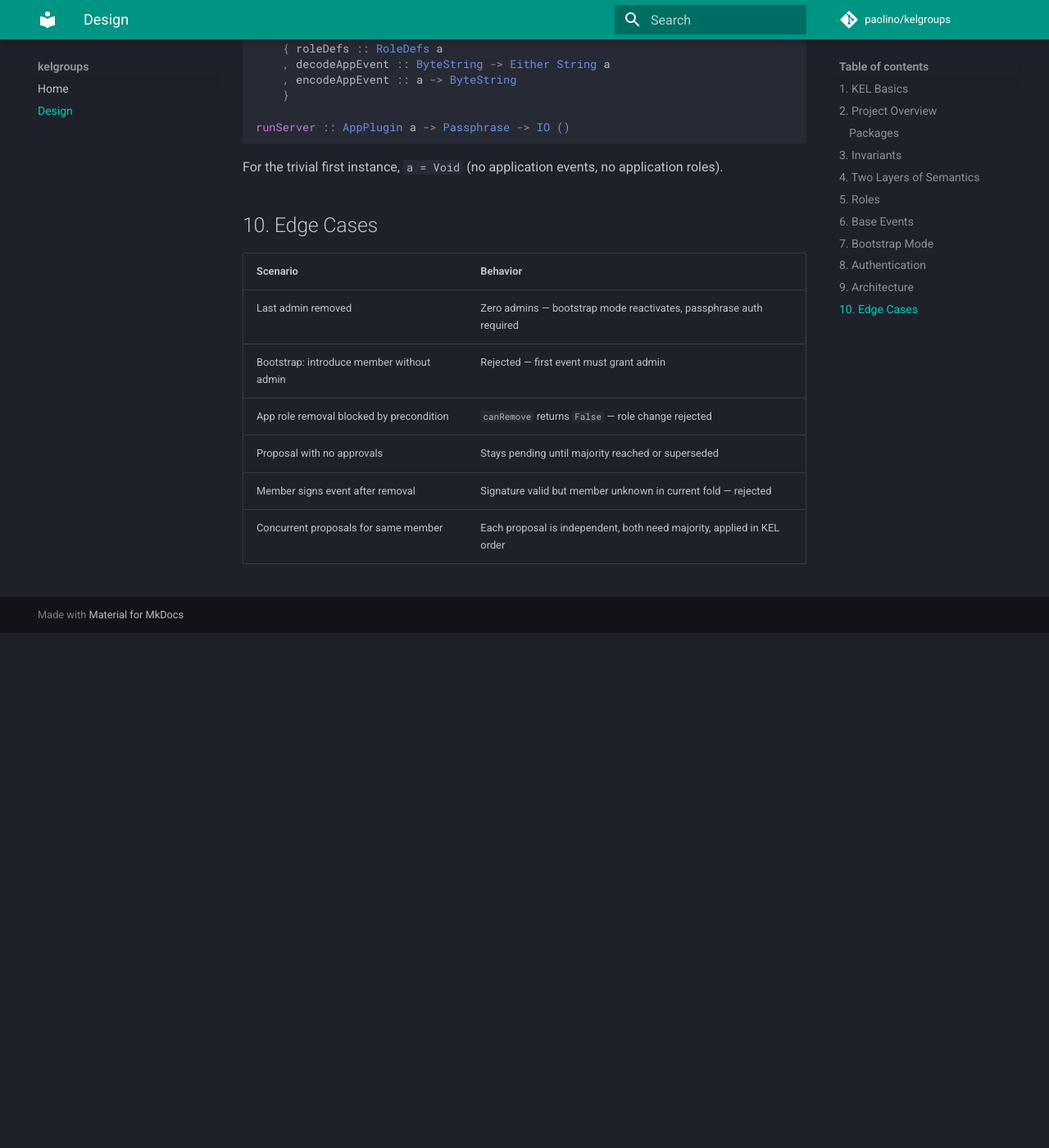
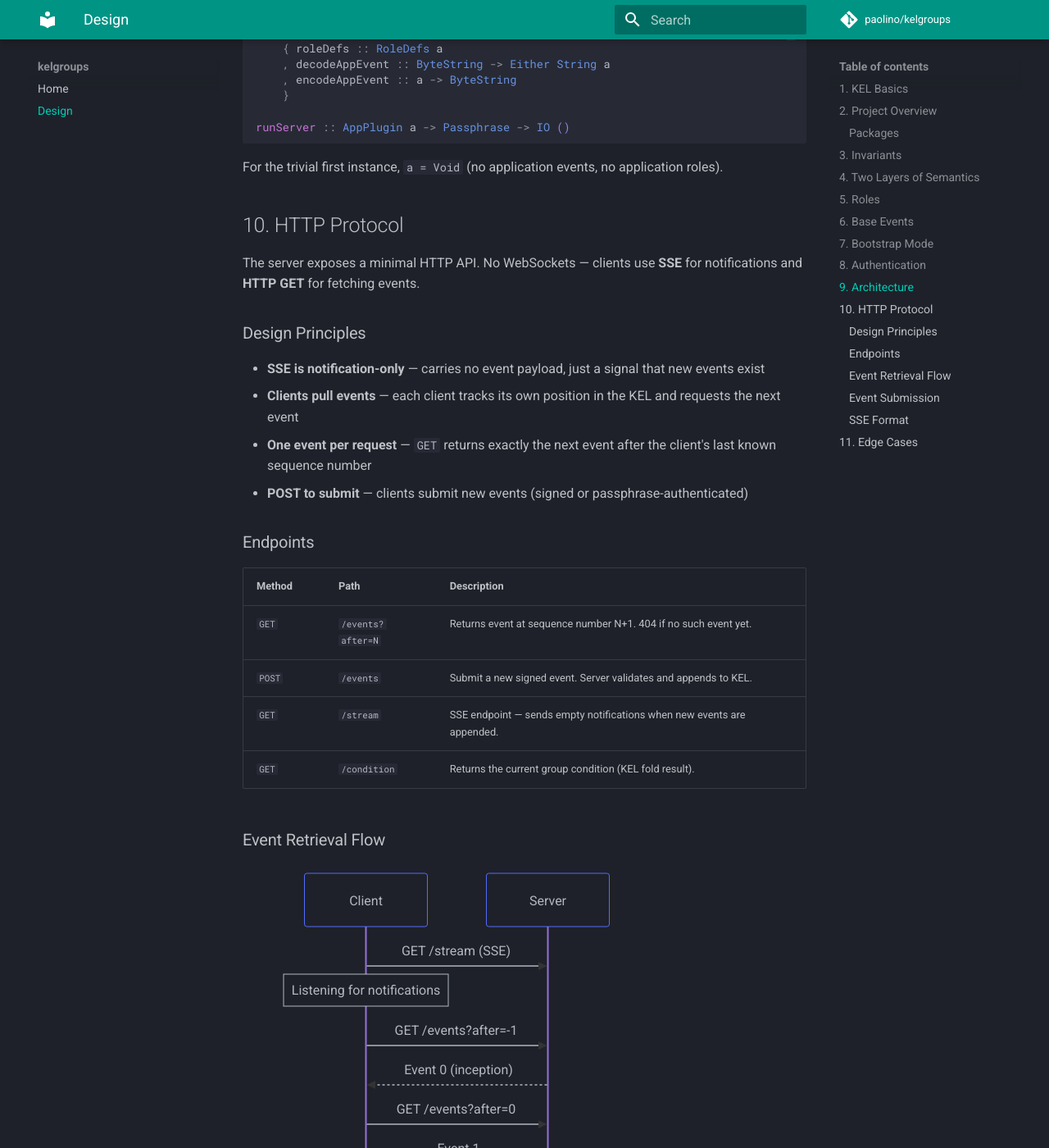
Before and after one commit to paolino/kelgroups, an MkDocs documentation site: the page built from docs/docs/design.md, in a window 1280 px wide and 1400 px high, scrolled down 5434 px. Shown: the whole window at 82% size. Built offline with MkDocs 1.6.1 and Material for MkDocs 9.7.7, drawn with Linux system fonts in a browser that asks for light colours; comment, search, counter and statistics services are not loaded; before the commit the page ends 6206 px from its top, so only the background shows below that; some of the changed text lies outside the part shown.

Commit message:
docs: add HTTP protocol section to design document

````diff
--- a/docs/docs/design.md
+++ b/docs/docs/design.md
@@ -170,7 +170,89 @@
 
 For the trivial first instance, `a = Void` (no application events, no application roles).
 
-## 10. Edge Cases
+## 10. HTTP Protocol
+
+The server exposes a minimal HTTP API. No WebSockets — clients use **SSE** for notifications and **HTTP GET** for fetching events.
+
+### Design Principles
+
+- **SSE is notification-only** — carries no event payload, just a signal that new events exist
+- **Clients pull events** — each client tracks its own position in the KEL and requests the next event
+- **One event per request** — `GET` returns exactly the next event after the client's last known sequence number
+- **POST to submit** — clients submit new events (signed or passphrase-authenticated)
+
+### Endpoints
+
+| Method | Path | Description |
+|---|---|---|
+| `GET` | `/events?after=N` | Returns event at sequence number N+1. 404 if no such event yet. |
+| `POST` | `/events` | Submit a new signed event. Server validates and appends to KEL. |
+| `GET` | `/stream` | SSE endpoint — sends empty notifications when new events are appended. |
+| `GET` | `/condition` | Returns the current group condition (KEL fold result). |
+
+### Event Retrieval Flow
+
+```mermaid
+sequenceDiagram
+    participant C as Client
+    participant S as Server
+
+    C->>S: GET /stream (SSE)
+    Note over C: Listening for notifications
+
+    C->>S: GET /events?after=-1
+    S-->>C: Event 0 (inception)
+
+    C->>S: GET /events?after=0
+    S-->>C: Event 1
+
+    C->>S: GET /events?after=1
+    S-->>C: 404 (no more events)
+
+    Note over S: Another client submits event 2
+    S-->>C: SSE: "new"
+
+    C->>S: GET /events?after=1
+    S-->>C: Event 2
+```
+
+### Event Submission
+
+```mermaid
+sequenceDiagram
+    participant C as Client
+    participant S as Server
+
+    alt Bootstrap mode
+        C->>S: POST /events {passphrase, event}
+        S->>S: Verify passphrase
+    else Normal mode
+        C->>S: POST /events {signature, event}
+        S->>S: Verify signature
+    end
+
+    S->>S: Validate event against KEL fold
+    S->>S: Append to KEL
+
+    S-->>C: 200 OK {sequenceNumber}
+    S-->>S: Notify all SSE listeners
+```
+
+### SSE Format
+
+The SSE stream sends minimal notifications:
+
+```
+event: new
+data: {"sn": 5}
+
+event: new
+data: {"sn": 6}
+```
+
+The `sn` field tells the client which sequence number is now available, so it can decide whether to fetch.
+
+## 11. Edge Cases
 
 | Scenario | Behavior |
 |---|---|
````
